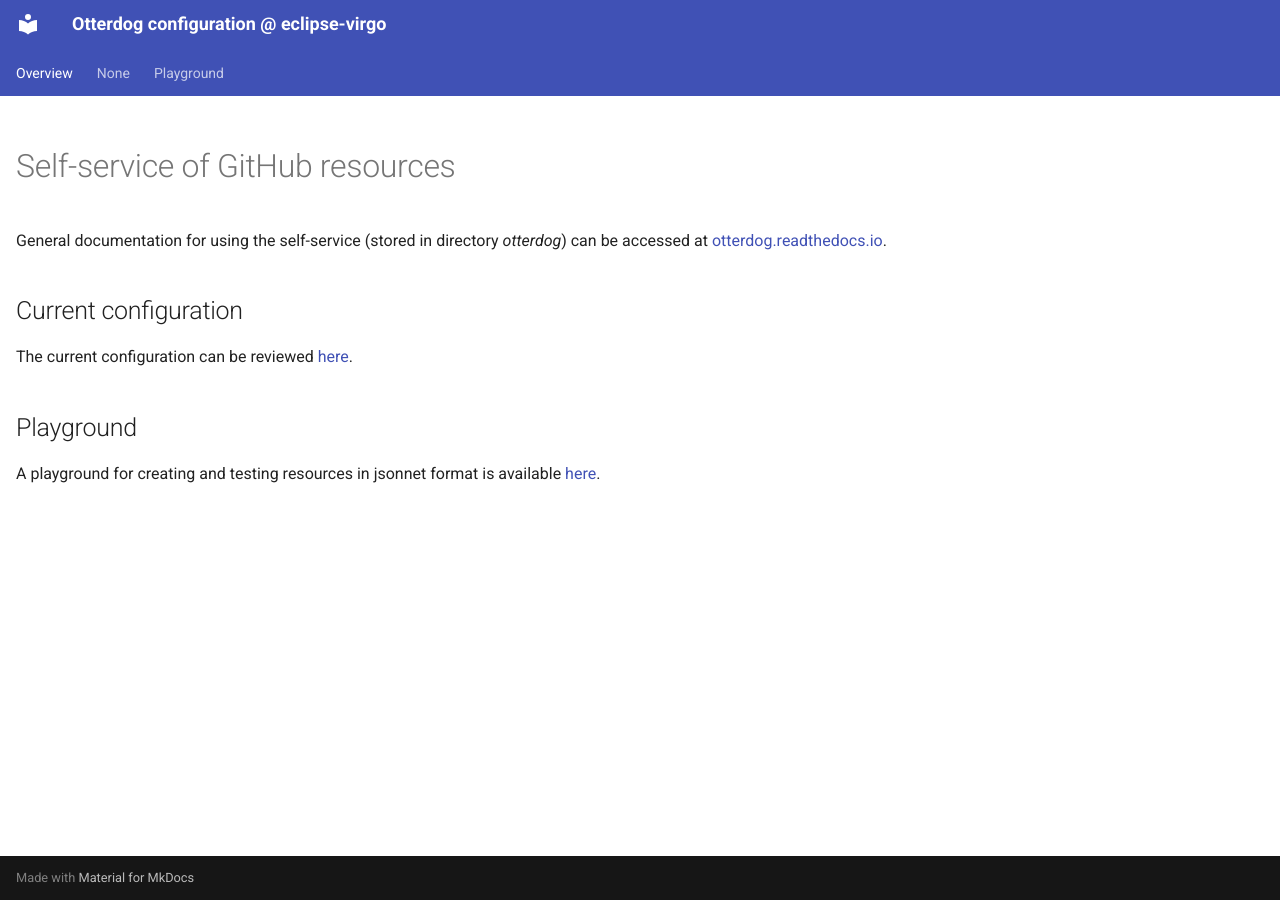
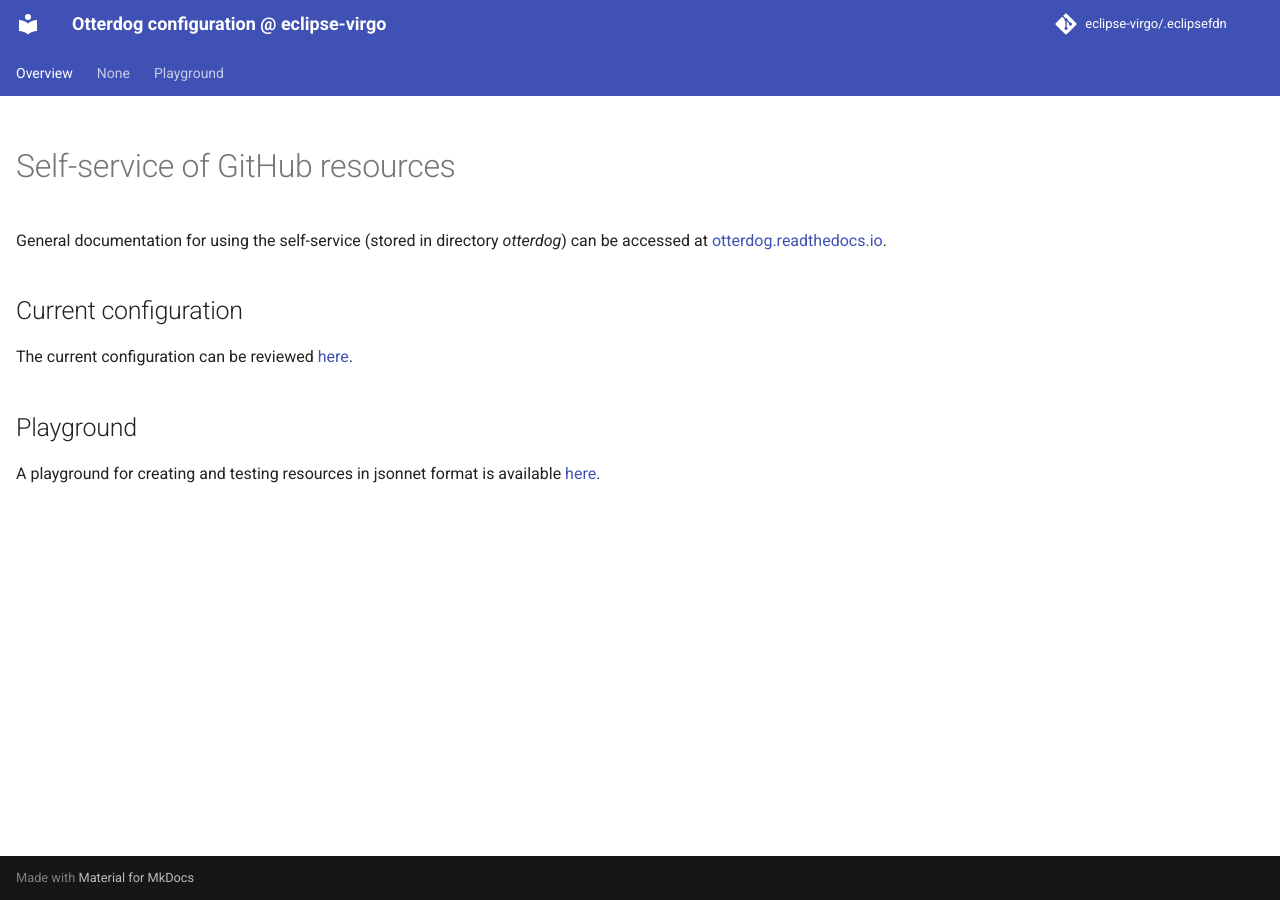
Before and after one commit to eclipse-virgo/.eclipsefdn, an MkDocs documentation site: the page built from docs/index.md, in a window 1280 px wide. Built offline with MkDocs 1.6.1 and Material for MkDocs 9.7.7, drawn with Linux system fonts in a browser that asks for light colours; comment, search, counter and statistics services are not loaded.

Commit message:
Updating file 'mkdocs.yml' with otterdog.

```diff
--- a/mkdocs.yml
+++ b/mkdocs.yml
@@ -3,6 +3,9 @@ site_description: Otterdog configuration @ eclipse-virgo
 strict: false
 
 site_url: https://eclipse-virgo.github.io/.eclipsefdn/
+
+repo_name: eclipse-virgo/.eclipsefdn
+repo_url: https://github.com/eclipse-virgo/.eclipsefdn/
 
 docs_dir: ./docs
 site_dir: ./_site
```
